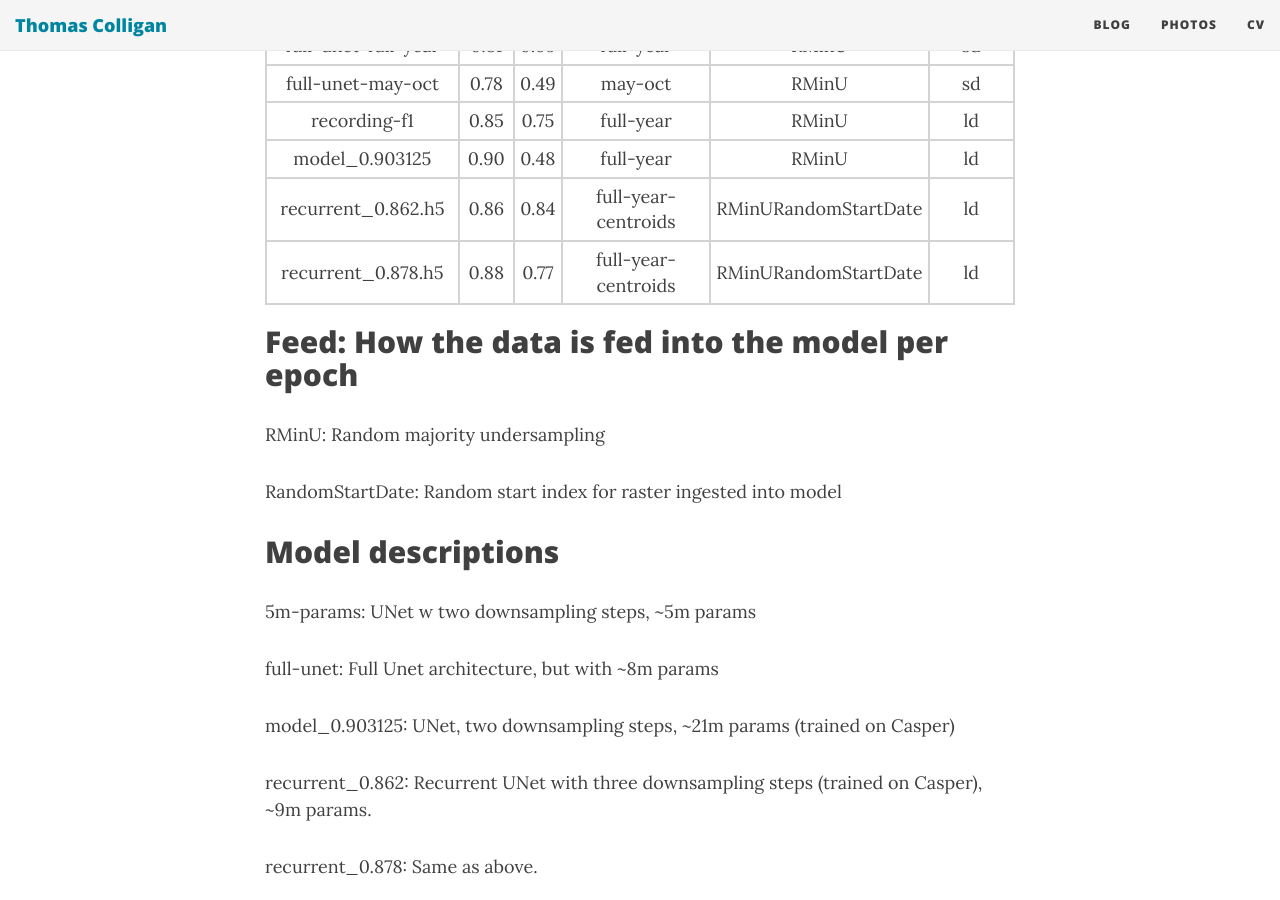
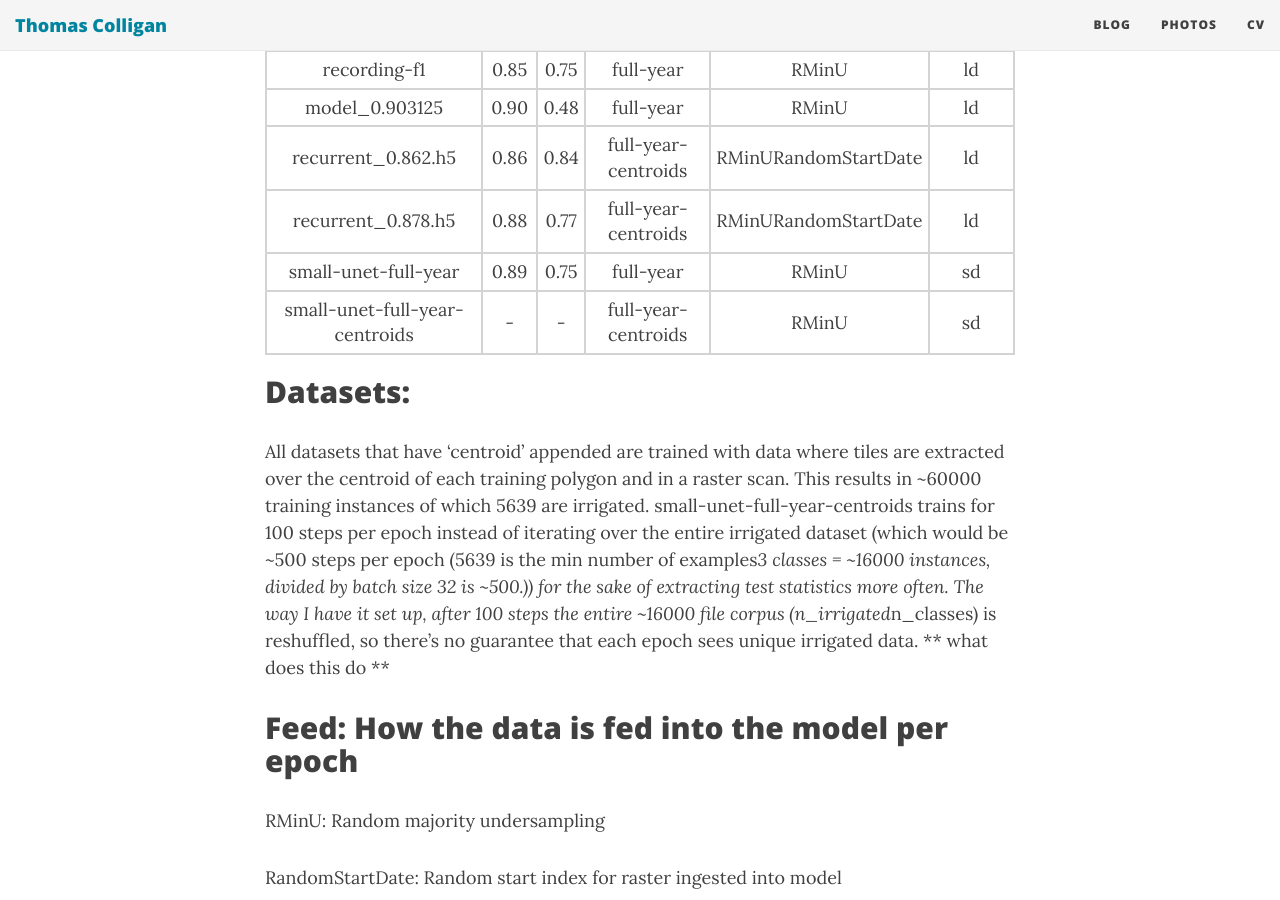
Before and after one commit to colligant/colligant.github.io, a Jekyll site: the page built from _posts/2020-03-31-2020-03-31-model-comparison-table.md, in a window 1280 px wide and 900 px high, scrolled down 774 px. Built offline with Jekyll 4.4.1, drawn with Linux system fonts in a browser that asks for light colours; nearby versions of some CDN libraries.

Commit message:
Update post

```diff
--- a/_posts/2020-03-31-2020-03-31-model-comparison-table.md
+++ b/_posts/2020-03-31-2020-03-31-model-comparison-table.md
@@ -41,8 +41,23 @@
 | model_0.903125         | 0.90    | 0.48     | full-year           | RMinU    |  ld      |
 | recurrent_0.862.h5     | 0.86    | 0.84     | full-year-centroids | RMinURandomStartDate    |  ld      |
 | recurrent_0.878.h5     | 0.88    | 0.77     | full-year-centroids | RMinURandomStartDate    |  ld      |
+| small-unet-full-year   | 0.89    | 0.75     | full-year           | RMinU    |  sd      |
+| small-unet-full-year-centroids   | -    | -     | full-year-centroids      | RMinU    |  sd      |
 |=====
 {: .tablelines}
+
+## Datasets:
+All datasets that have 'centroid' appended are trained with data where tiles are extracted over the
+centroid of each training polygon and in a raster scan. This results in ~60000 training instances
+of which 5639 are irrigated. small-unet-full-year-centroids trains for 100 steps per epoch instead
+of iterating over the entire irrigated dataset (which would be ~500 steps per epoch (5639 is the min
+number of examples*3 classes = ~16000 instances, divided by batch size 32 is ~500.)) for the sake of
+extracting test statistics more often. The way I have it set up, after 100 steps the entire ~16000
+file corpus (n_irrigated*n_classes) is reshuffled, so there's no guarantee that each epoch sees
+unique irrigated data.
+**
+what does this do
+**
 
 ## Feed: How the data is fed into the model per epoch
 RMinU: Random majority undersampling
```
